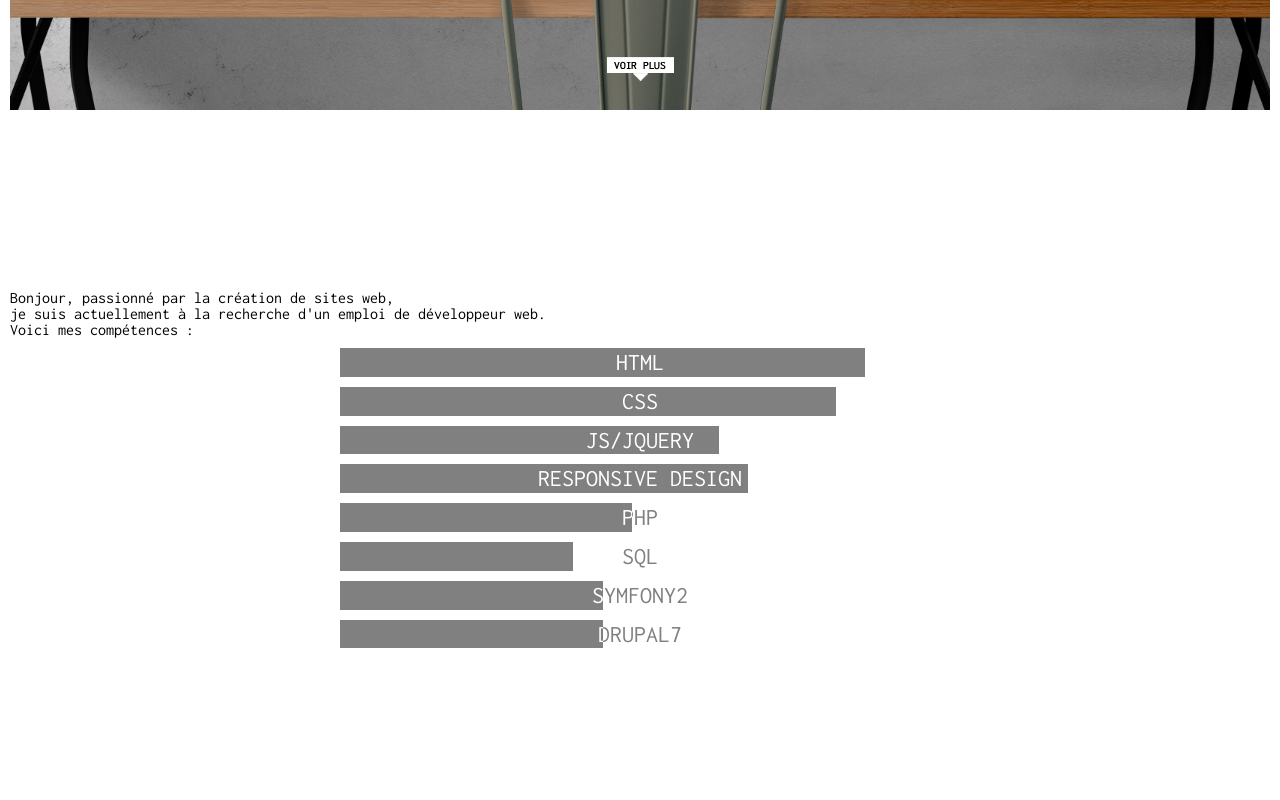
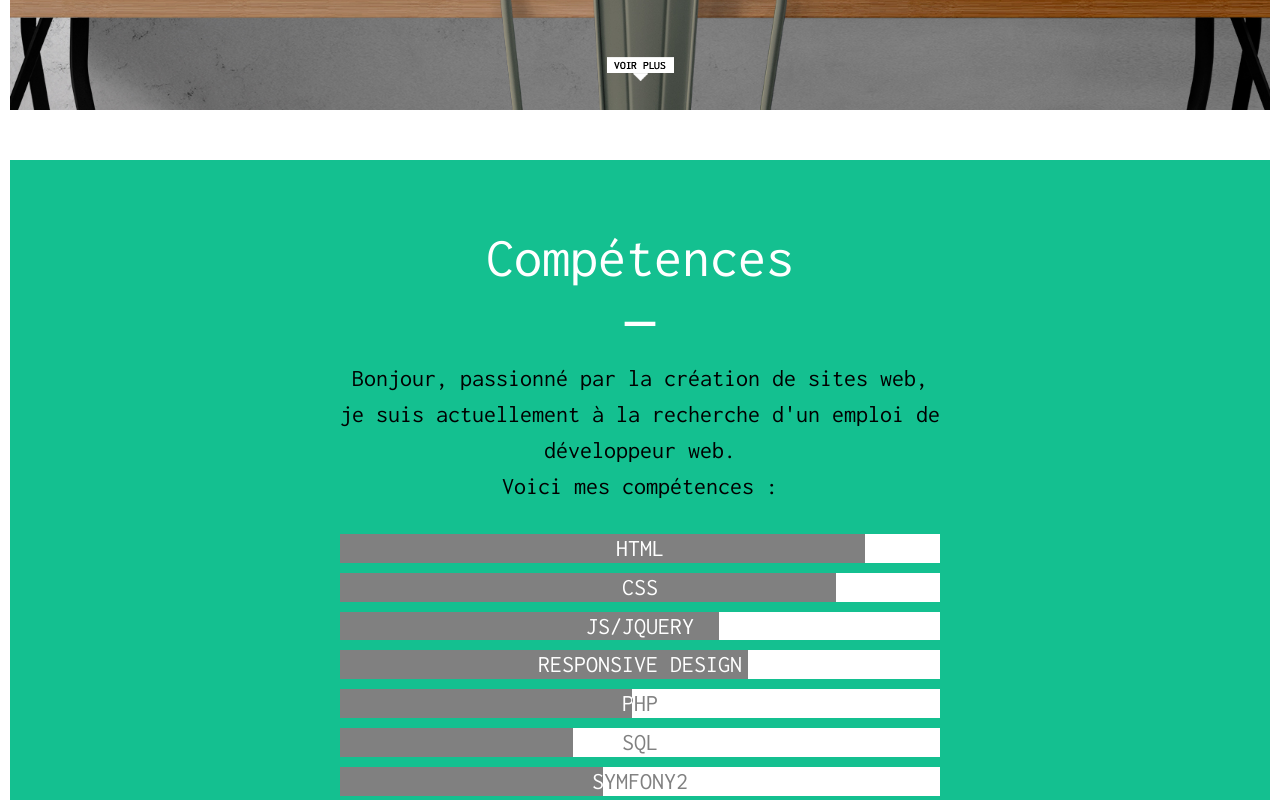
Before and after one commit to samuelbillaud/samuelbillaud.github.io, a plain HTML site: page index.html in a window 1280 px wide. Shown: the part 680-1480 px from the top of the page. Drawn offline with Linux system fonts and the light colour scheme.

Commit message:
change class a propos to competences in css

```diff
--- a/css/style.css
+++ b/css/style.css
@@ -46,7 +46,7 @@ h3::first-letter {
 	text-transform: uppercase;
 }
 
-.apropos, .realisations, .contact {
+.competences, .realisations, .contact {
 	padding: 70px 0 40px;
 }
 /*---------
@@ -221,12 +221,12 @@ FIN ACCUEIL
 /*------------
 DEBUT A PROPOS
 ------------*/
-.apropos {
+.competences {
 	background-color: #14c090;
 	z-index: 1;
 }
 
-.apropos p + p {
+.competences p + p {
 	text-align: center;
 	width: 80%;
 	margin: 0 auto;
@@ -236,7 +236,7 @@ DEBUT A PROPOS
 	color: black;
 }
 
-.apropos p:nth-child(1n+5) {
+.competences p:nth-child(1n+5) {
 	margin-bottom: 30px;
 }
 
```
